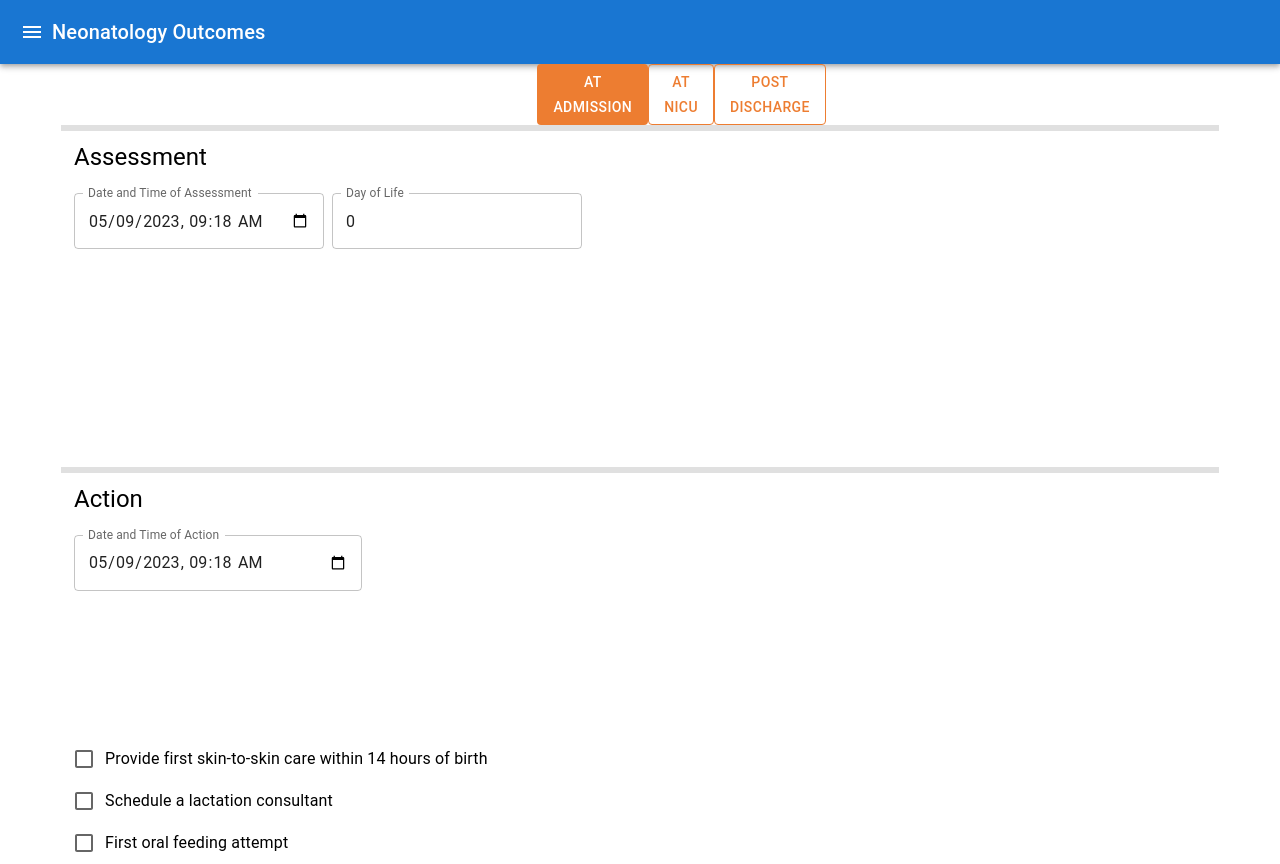
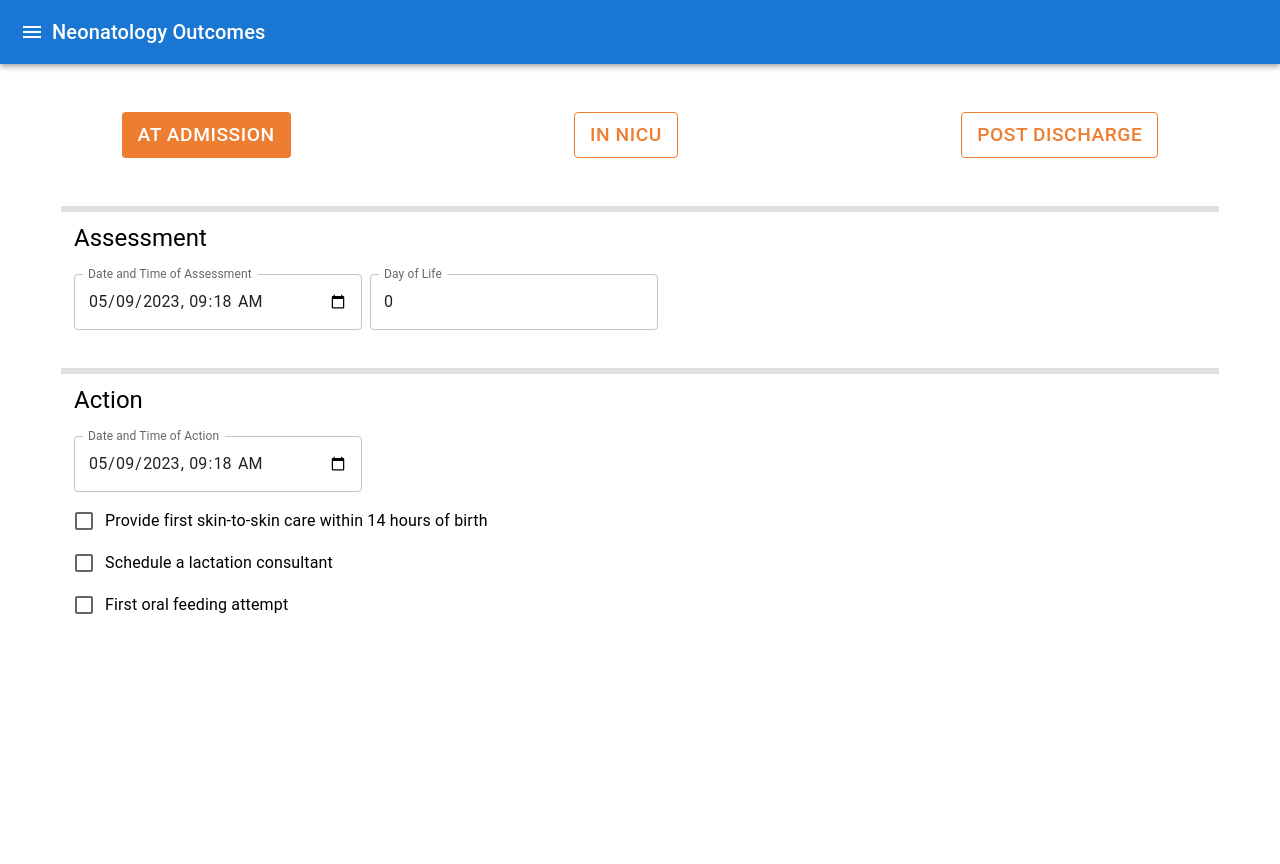
Before and after one commit to Neonatology-Outcomes/Frontend, a React (Create React App) app: page /assessment in a window 1280 px wide. Built offline with nearby package versions, Linux system fonts and the light colour scheme; what apisauce would draw is missing.

Commit message:
fixing styles

```diff
--- a/src/components/BundleSelector/index.js
+++ b/src/components/BundleSelector/index.js
@@ -32,7 +32,7 @@ function BundleSelector({ getVariant, getVariantStyle, handleSetSelectedBundle,
                 style={getVariantStyle(selectedBundle === 'In NICU')}
                 onClick={handleSetSelectedBundle('In NICU')}
               >
-                At NICU
+                In NICU
               </Button>
             </Box>
           </Box>
--- a/src/components/Rules/Form/RulesActionComponent/index.js
+++ b/src/components/Rules/Form/RulesActionComponent/index.js
@@ -159,6 +159,7 @@ function RulesActionComponent({ bundle }) {
           <>
             <Box
               component="form"
+              mt="2rem"
               sx={{
                 '& .MuiTextField-root': { m: 1, width: '25ch' },
               }}
@@ -226,6 +227,7 @@ function RulesActionComponent({ bundle }) {
           <>
             <Box
               component="form"
+              mt="2rem"
               sx={{
                 '& .MuiTextField-root': { m: 1, width: '25ch' },
               }}
--- a/src/pages/Assessment/index.js
+++ b/src/pages/Assessment/index.js
@@ -1,6 +1,7 @@
 import React, { useState, useEffect } from 'react';
 import {
   Box,
+  Button,
   Container,
   Typography,
   TextField,
@@ -15,7 +16,7 @@ import {
 } from '@mui/material';
 import Divider from '@mui/material/Divider';
 import { styles } from './styles';
-import BundleSelector from '../../components/BundleSelector';
+// import BundleSelector from '../../components/BundleSelector';
 import { getVariant, getVariantStyle } from '../../utils';
 
 function Assessment() {
@@ -75,12 +76,42 @@ function Assessment() {
         Assessment
       </Typography> */}
 
-      <BundleSelector
-        getVariant={getVariant}
-        getVariantStyle={getVariantStyle}
-        handleSetSelectedBundle={handleSetSelectedBundle}
-        selectedBundle={selectedBundle}
-      />
+      <Box
+        component="div"
+        display="flex"
+        flexDirection="row"
+        justifyContent="space-between"
+        sx={{ width: '90%', marginTop: '3rem', marginBottom: '3rem' }}
+        xs={12}
+      >
+        <Box component="div" flexDirection="column" xs={4}>
+          <Button
+            variant={getVariant(selectedBundle === 'At Admission')}
+            style={{ ...getVariantStyle(selectedBundle === 'At Admission'), fontSize: '1.2rem' }}
+            onClick={handleSetSelectedBundle('At Admission')}
+          >
+            At Admission
+          </Button>
+        </Box>
+        <Box component="div" flexDirection="column" xs={4}>
+          <Button
+            variant={getVariant(selectedBundle === 'In NICU')}
+            style={{ ...getVariantStyle(selectedBundle === 'In NICU'), fontSize: '1.2rem' }}
+            onClick={handleSetSelectedBundle('In NICU')}
+          >
+            In NICU
+          </Button>
+        </Box>
+        <Box component="div" flexDirection="column" xs={4}>
+          <Button
+            variant={getVariant(selectedBundle === 'Post Discharge')}
+            style={{ ...getVariantStyle(selectedBundle === 'Post Discharge'), fontSize: '1.2rem' }}
+            onClick={handleSetSelectedBundle('Post Discharge')}
+          >
+            Post Discharge
+          </Button>
+        </Box>
+      </Box>
       {/*
       <Box component="div" display="flex" justifyContent="center" style={styles.midSection}>
         <Typography variant="h5" component="h2">
@@ -115,8 +146,8 @@ function Assessment() {
         <Box
           component="div"
           display="flex"
-          justifyContent="center"
-          style={{ marginBottom: '30px' }}
+          justifyContent="flex-start"
+          style={{ marginBottom: '30px', width: '100%' }}
         >
           {' '}
           {/* Add this line for spacing */}
--- a/src/pages/Assessment/styles.js
+++ b/src/pages/Assessment/styles.js
@@ -5,6 +5,7 @@ export const styles = {
     flexDirection: 'column', // Add this line for a vertical layout
     alignItems: 'center',
     justifyContent: 'center',
+    width: '100%',
   },
   paper: {
     padding: 20,
@@ -12,7 +13,7 @@ export const styles = {
     margin: 'auto',
   },
   textField: {
-    flexGrow: 1,
+    // flexGrow: 1,
     marginBottom: 8,
     marginRight: 8,
     width: '25%',
@@ -52,14 +53,14 @@ export const styles = {
     // marginBottom: '40px',
   },
   midSection: {
-    flexGrow: 1,
+    // flexGrow: 1,
     display: 'flex',
     // flexDirection: 'row',
     alignItems: 'flex-start',
     justifyContent: 'left',
     width: '100%',
     paddingLeft: '20px',
-    marginBottom: '40px',
+    // marginBottom: '40px',
     // marginTop: '40px',
   },
   bottomSection: {
```
